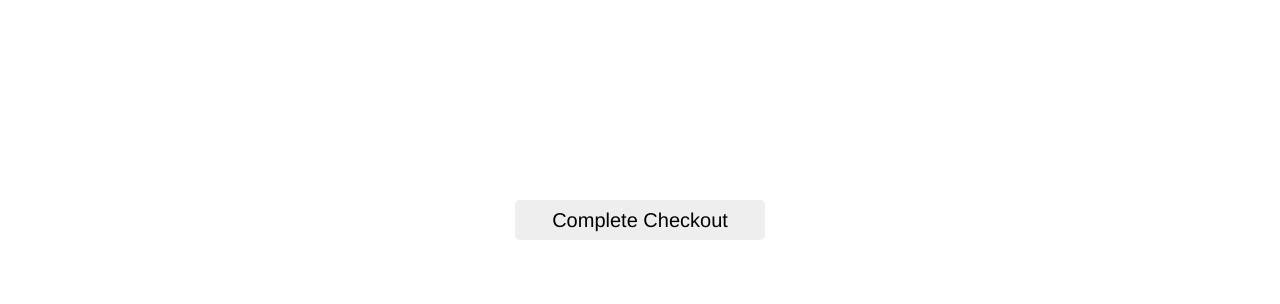
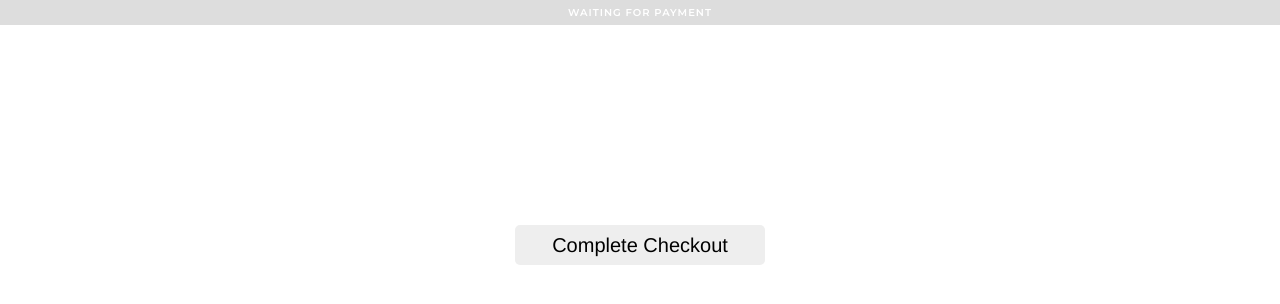
Before and after one commit to brainblocks/brainblocks-checkout-ux, a Next.js app: page /checkout in a window 1280 px wide. Shown: the top 304 px of the page. Built offline with nearby package versions, Linux system fonts and the light colour scheme.

Commit message:
Add status bar

```diff
--- /dev/null
+++ b/components/statusBanner.jsx
@@ -0,0 +1,48 @@
+/* @flow */
+
+import React, { type Element } from 'react';
+
+import { PAYMENT_STATUS } from '../config/constants';
+
+const SETTINGS = {
+    [ PAYMENT_STATUS.PENDING ]:  {
+        text:            'Waiting for payment',
+        textColor:       '#ffffff',
+        backgroundColor: '#dddddd'
+    },
+    [ PAYMENT_STATUS.RECEIVED ]: {
+        text:            'Completed',
+        textColor:       '#ffffff',
+        backgroundColor: '#4ca76f'
+    }
+};
+
+type StateBannerProps = {|
+    status : $Values<typeof PAYMENT_STATUS>
+|};
+
+export function StatusBanner({ status } : StateBannerProps) : Element<*> {
+    const settings = SETTINGS[status];
+
+    return (
+        <section>
+            <style jsx>
+                {`
+                    .status-banner {
+                        background: ${ settings.backgroundColor };
+                        color: ${ settings.textColor };
+                        text-transform: uppercase;
+                        font-size: 10px;
+                        text-align: center;
+                        padding: 6px 0;
+                        font-weight: bold;
+                        letter-spacing: 1px;
+                    }
+
+                `}
+            </style>
+
+            <div className='status-banner'>{ settings.text }</div>
+        </section>
+    );
+}
--- /dev/null
+++ b/config/constants.js
@@ -0,0 +1,6 @@
+/* @flow */
+
+export const PAYMENT_STATUS = {
+    PENDING:  'pending',
+    RECEIVED: 'received'
+};
--- a/pages/checkout.jsx
+++ b/pages/checkout.jsx
@@ -4,6 +4,8 @@ import React from 'react';
 import Head from 'next/head';
 
 import { useBrainBlocksScript } from '../hooks';
+import { StatusBanner } from '../components/statusBanner';
+import { PAYMENT_STATUS } from '../config/constants';
 
 const Checkout = () => {
     const { brainblocksScript } = useBrainBlocksScript();
@@ -36,7 +38,10 @@ const Checkout = () => {
 
             { brainblocksScript }
 
-            <style jsx>{`
+            <StatusBanner status={ PAYMENT_STATUS.PENDING } />
+
+            <style jsx>
+                {`
                     section {
                         text-align: center;
                     }
```
Lines whose indentation alone changed are shown as unchanged.
